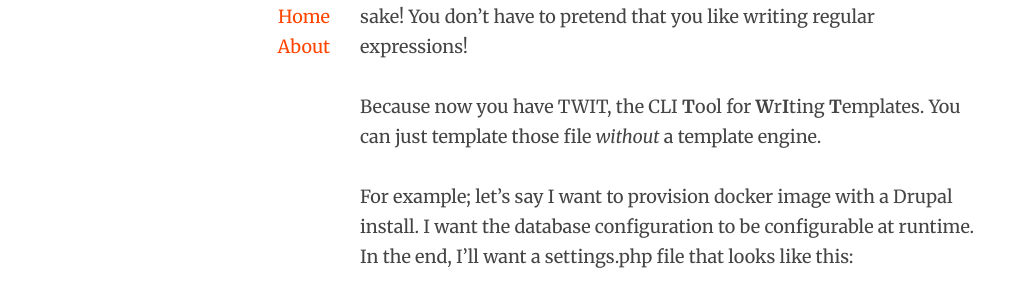
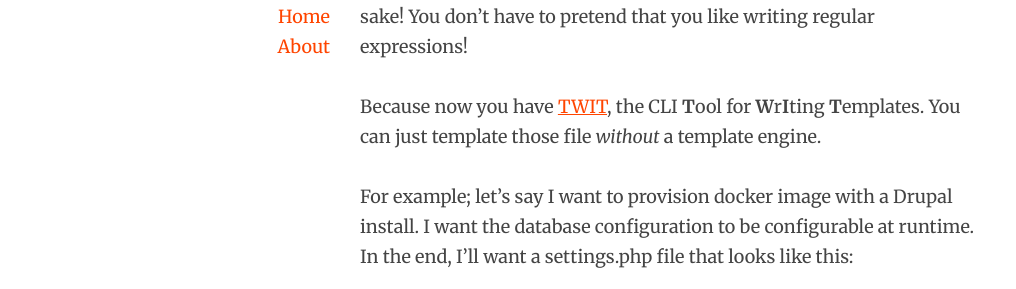
Before and after one commit to bander2/bander2.github.io, a Jekyll site: the page built from _posts/2016-09-12-introducing-twit.markdown, in a window 1280 px wide and 900 px high. Shown: the part 238-527 px from the top of the window, without its empty margins (135-1151 px from the left). Built offline with Jekyll 4.4.1, drawn with Linux system fonts in a browser that asks for light colours; some of the changed lines change nothing that is shown.

Commit message:
Add a link

```diff
--- a/_posts/2016-09-12-introducing-twit.markdown
+++ b/_posts/2016-09-12-introducing-twit.markdown
@@ -9,8 +9,9 @@ Stop using [sed](https://www.gnu.org/software/sed/manual/sed.html) and
 are human beings for God's sake! You don't have to pretend that you like writing
 regular expressions!
 
-Because now you have TWIT, the CLI **T**ool for **W**r**I**ting **T**emplates.
-You can just template those file *without* a template engine.
+Because now you have [TWIT](https://github.com/bander2/twit), the CLI **T**ool
+for **W**r**I**ting **T**emplates. You can just template those file *without* a
+template engine.
 
 For example; let's say I want to provision docker image with a Drupal install.
 I want the database configuration to be configurable at runtime. In the end,
```
